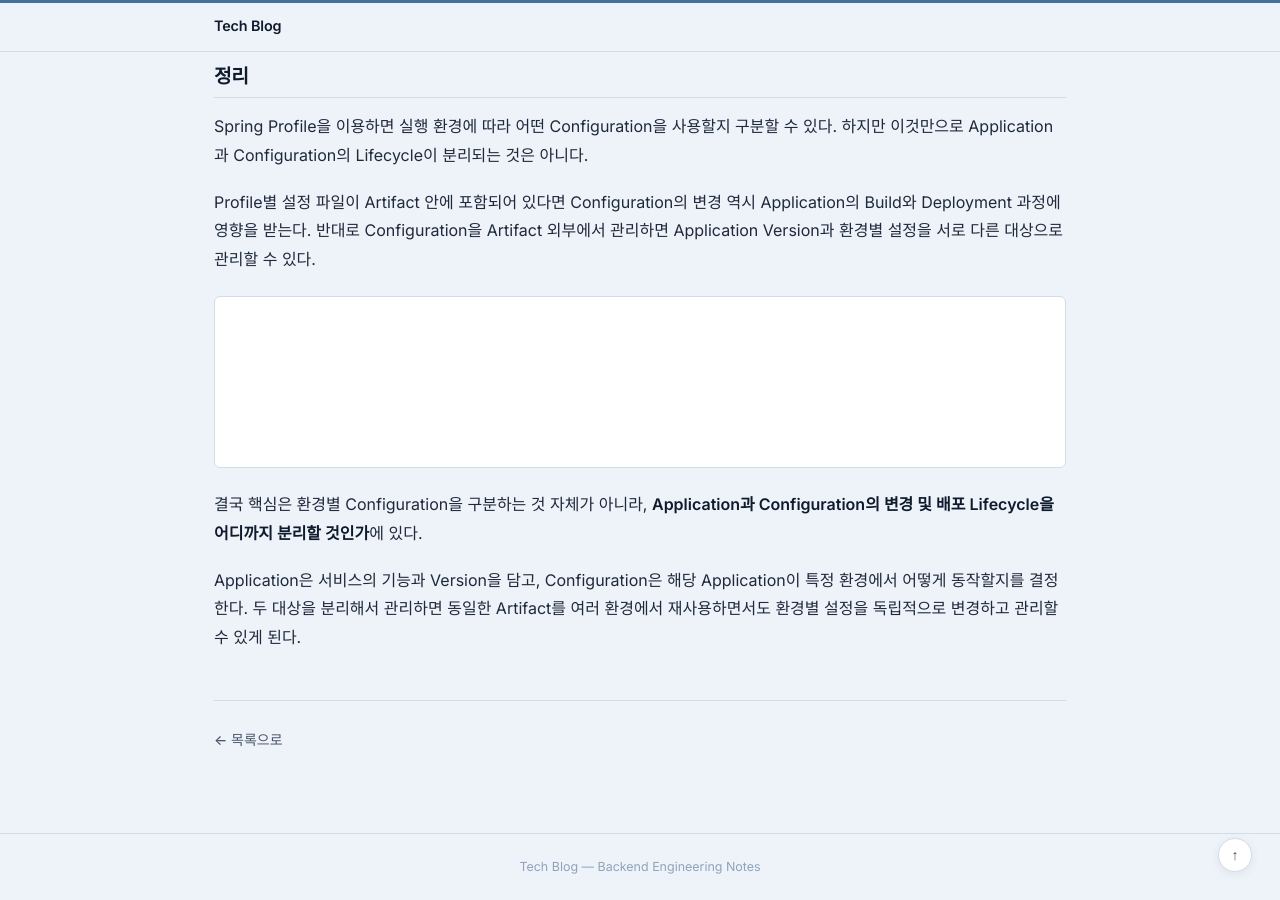
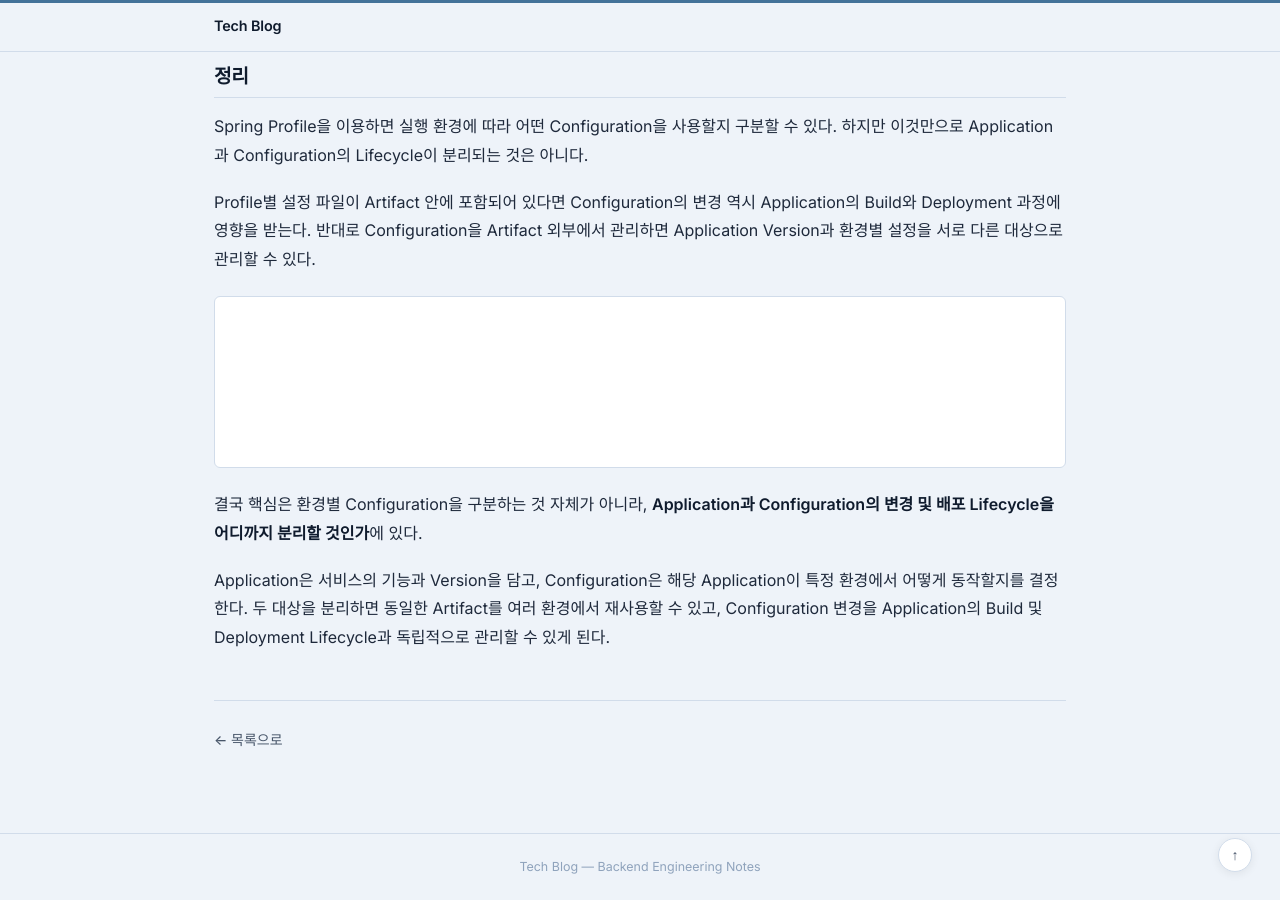
Before and after one commit to jw3418/jw3418.github.io, a Jekyll site: the page built from _posts/2026-08-23-application-configuration-seperation.md, in a window 1280 px wide and 900 px high, scrolled down 6195 px. Built offline with Jekyll 4.4.1, drawn with Linux system fonts in a browser that asks for light colours.

Commit message:
Enhance explanation of Application and Configuration separation
Clarified the separation of Application and Configuration management, emphasizing independent lifecycle management.

```diff
--- a/_posts/2026-08-23-application-configuration-seperation.md
+++ b/_posts/2026-08-23-application-configuration-seperation.md
@@ -241,4 +241,4 @@ flowchart TB
 
 결국 핵심은 환경별 Configuration을 구분하는 것 자체가 아니라, **Application과 Configuration의 변경 및 배포 Lifecycle을 어디까지 분리할 것인가**에 있다.
 
-Application은 서비스의 기능과 Version을 담고, Configuration은 해당 Application이 특정 환경에서 어떻게 동작할지를 결정한다. 두 대상을 분리해서 관리하면 동일한 Artifact를 여러 환경에서 재사용하면서도 환경별 설정을 독립적으로 변경하고 관리할 수 있게 된다.
+Application은 서비스의 기능과 Version을 담고, Configuration은 해당 Application이 특정 환경에서 어떻게 동작할지를 결정한다. 두 대상을 분리하면 동일한 Artifact를 여러 환경에서 재사용할 수 있고, Configuration 변경을 Application의 Build 및 Deployment Lifecycle과 독립적으로 관리할 수 있게 된다.
```
